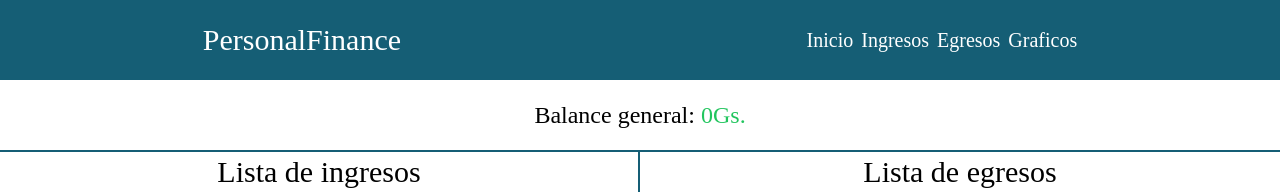
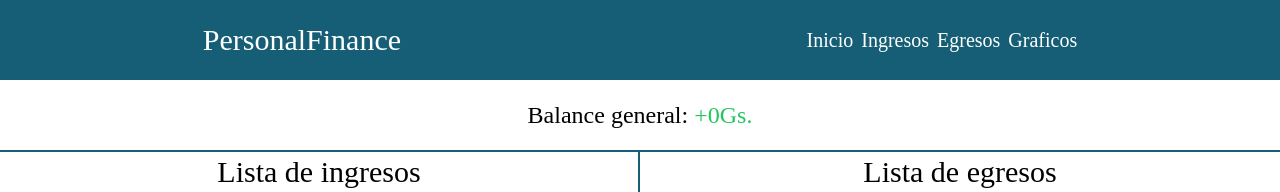
Before and after one commit to Barboza13/personal-finance, a Vue app: page / in a window 1280 px wide. Shown: the top 192 px of the page. Built offline with nearby package versions, Linux system fonts and the light colour scheme; what oh-vue-icons would draw is missing.

Commit message:
Fixed balance sheet on HomeView.

```diff
--- a/src/output.css
+++ b/src/output.css
@@ -602,6 +602,10 @@ video {
   height: 500px;
 }
 
+.h-\[80\%\] {
+  height: 80%;
+}
+
 .h-\[90\%\] {
   height: 90%;
 }
@@ -612,18 +616,6 @@ video {
 
 .h-full {
   height: 100%;
-}
-
-.h-\[50\%\] {
-  height: 50%;
-}
-
-.h-\[80\%\] {
-  height: 80%;
-}
-
-.h-20 {
-  height: 5rem;
 }
 
 .w-28 {
@@ -646,12 +638,12 @@ video {
   width: 50%;
 }
 
+.w-\[80\%\] {
+  width: 80%;
+}
+
 .w-full {
   width: 100%;
-}
-
-.w-\[80\%\] {
-  width: 80%;
 }
 
 .-translate-y-20 {
@@ -759,19 +751,14 @@ video {
   background-color: rgb(239 68 68 / var(--tw-bg-opacity, 1));
 }
 
-.bg-black {
-  --tw-bg-opacity: 1;
-  background-color: rgb(0 0 0 / var(--tw-bg-opacity, 1));
+.px-2 {
+  padding-left: 0.5rem;
+  padding-right: 0.5rem;
 }
 
 .py-4 {
   padding-top: 1rem;
   padding-bottom: 1rem;
-}
-
-.px-2 {
-  padding-left: 0.5rem;
-  padding-right: 0.5rem;
 }
 
 .text-2xl {
@@ -863,14 +850,14 @@ video {
   background-color: rgb(75 85 99 / var(--tw-bg-opacity, 1));
 }
 
+.hover\:bg-green-600:hover {
+  --tw-bg-opacity: 1;
+  background-color: rgb(22 163 74 / var(--tw-bg-opacity, 1));
+}
+
 .hover\:bg-red-600:hover {
   --tw-bg-opacity: 1;
   background-color: rgb(220 38 38 / var(--tw-bg-opacity, 1));
-}
-
-.hover\:bg-green-600:hover {
-  --tw-bg-opacity: 1;
-  background-color: rgb(22 163 74 / var(--tw-bg-opacity, 1));
 }
 
 @media (min-width: 1024px) {
--- a/src/views/HomeView.vue
+++ b/src/views/HomeView.vue
@@ -1,5 +1,5 @@
 <script lang="ts" setup>
-import { ref, onMounted, watch } from 'vue'
+import { ref, onMounted, watch, computed } from 'vue'
 import MainLayout from '@layouts/MainLayout.vue'
 import IncomeService from '@services/IncomeService'
 import ExpenseService from '@services/ExpenseService'
@@ -18,7 +18,7 @@ const serviceType: Ref<string> = ref('')
 const currentIndex: Ref<number | null> = ref(null)
 let totalIncomes: Ref<number> = ref(0)
 let totalExpenses: Ref<number> = ref(0)
-let balanceSheet: Ref<number> = ref(0)
+let balanceSheet: Ref<number> = computed(() => totalIncomes.value - totalExpenses.value)
 
 onMounted(() => {
   incomeService.value = new IncomeService()
@@ -35,7 +35,6 @@ watch(incomes, (newIncomes) => {
 
 watch(expenses, (newExpenses) => {
   totalExpenses.value = newExpenses.reduce((sum, expense) => sum + expense.amount, 0)
-  balanceSheet.value = totalIncomes.value - totalExpenses.value
 })
 
 // A new instance of the services is needed to update the incomes and expenses.
@@ -68,7 +67,7 @@ const hideDeleteModal = (): boolean => (isModalVisible.value = false)
       <section class="flex justify-center items-center w-full h-[10%] border-b-2 border-cyan-800">
         <h1 class="text-2xl">
           Balance general:
-          <span v-if="balanceSheet >= 0" class="text-green-500">{{ balanceSheet }}Gs.</span>
+          <span v-if="balanceSheet >= 0" class="text-green-500">+{{ balanceSheet }}Gs.</span>
           <span v-else class="text-red-500">{{ balanceSheet }}Gs.</span>
         </h1>
       </section>
```
